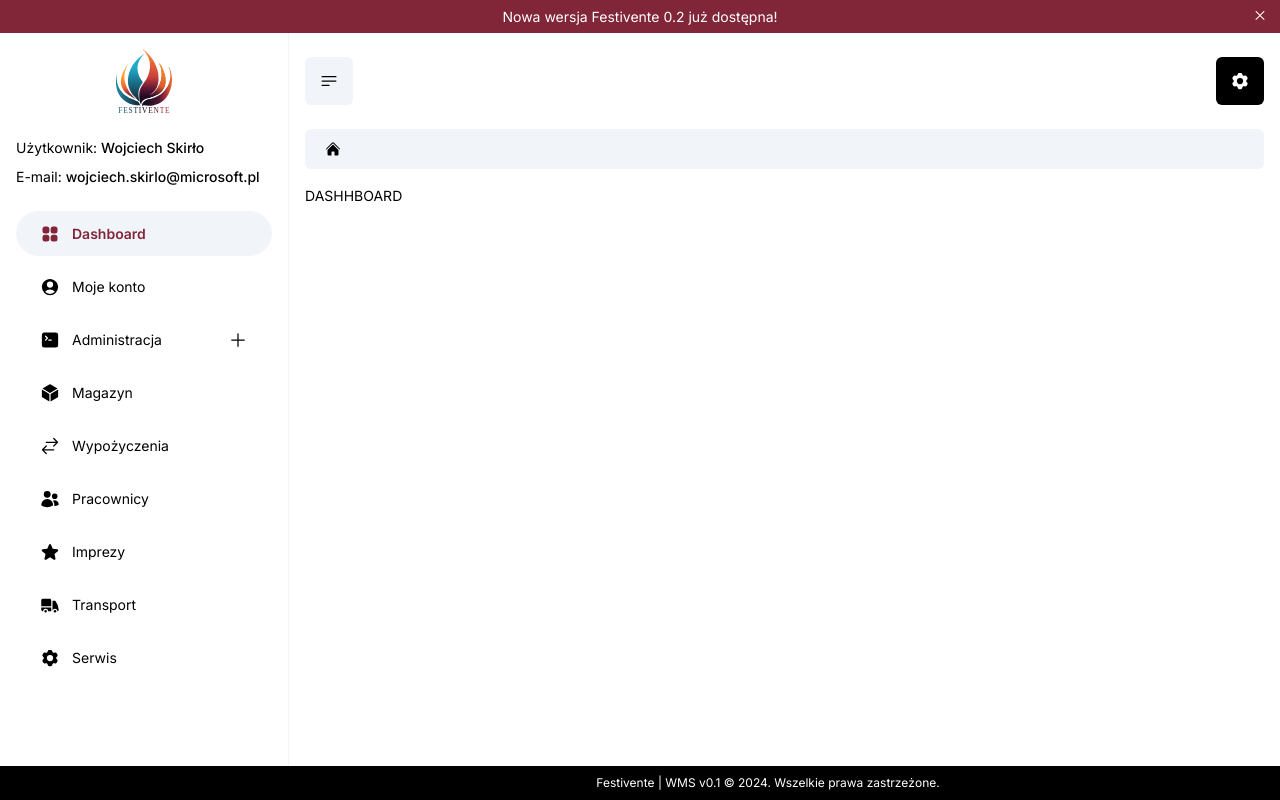
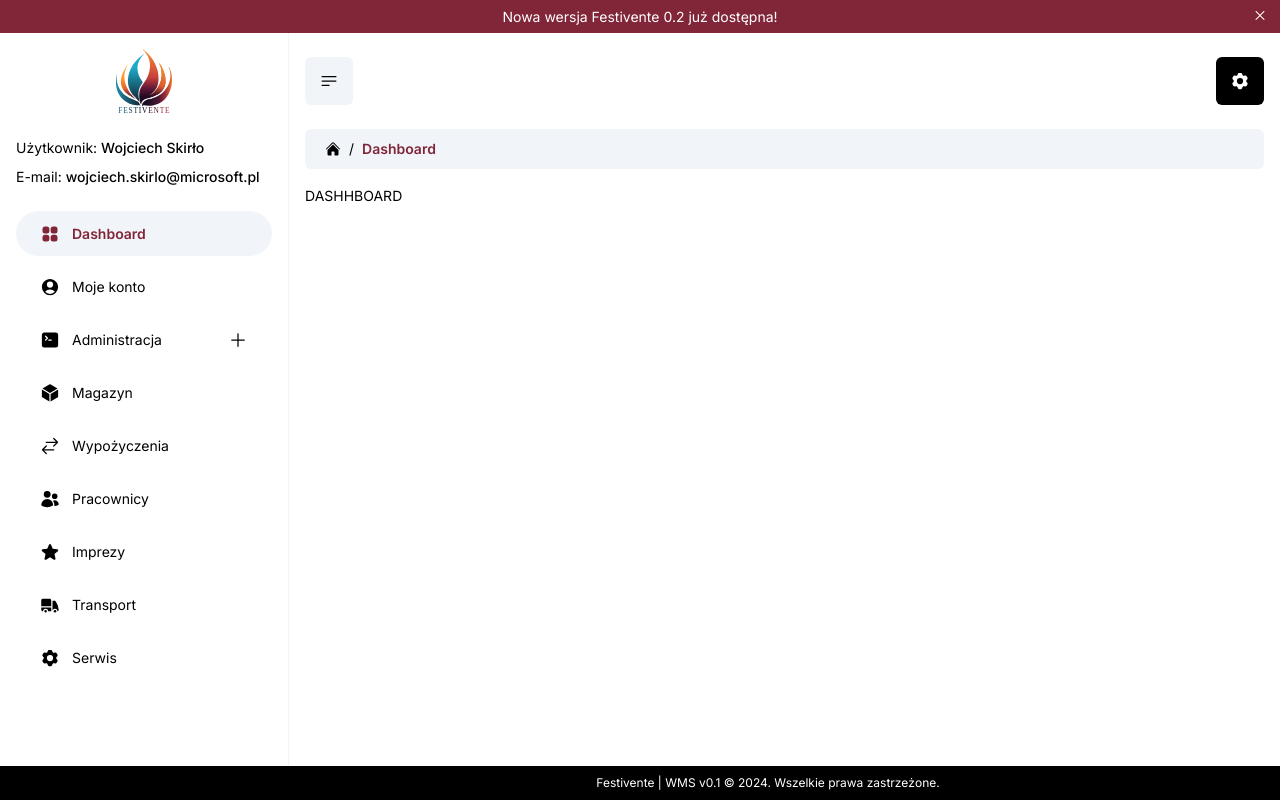
Before and after one commit to wmw-technologies/festivente-client, a Next.js app: page /dashboard in a window 1280 px wide. Shown: the top 800 px of the page. Built offline with nearby package versions, Linux system fonts and the light colour scheme.

Commit message:
feat: handle breadcrumb

```diff
--- a/src/components/System/Breadcrumb/index.module.scss
+++ b/src/components/System/Breadcrumb/index.module.scss
@@ -32,6 +32,14 @@
       align-items: center;
       line-height: 1.25rem;
       color: unset;
+      text-decoration: none;
+    }
+
+    &:last-child {
+      a {
+        color: var(--f-primary);
+        font-weight: 600;
+      }
     }
   }
 }
--- a/src/components/System/Breadcrumb/index.tsx
+++ b/src/components/System/Breadcrumb/index.tsx
@@ -1,23 +1,51 @@
+'use client';
+
+import { useState, useCallback } from 'react';
+import { usePathname } from 'next/navigation';
 import styles from './index.module.scss';
+import { SitemapItem } from '@/src/types';
+import { SITEMAP } from '@/src/sitemap';
 import Link from 'next/link';
 import UIIcon from '@/src/components/UI/Icon';
+import { useEffect } from 'react';
 
 export default function SystemBreadcrumb() {
-  const breadcrumbs: any[] = [];
+  const [breadcrumbs, setBreadcrumbs] = useState<SitemapItem[]>([]);
+  const pathName = usePathname();
+
+  const findBreadcrumbs = useCallback((items: SitemapItem[], path: string): SitemapItem[] => {
+    for (const item of items) {
+      if (item.path === path) {
+        return [item];
+      }
+
+      if (item.children) {
+        const children = findBreadcrumbs(item.children, path);
+        if (children.length) {
+          return [item, ...children];
+        }
+      }
+    }
+
+    return [];
+  }, []);
+
+  useEffect(() => {
+    const breadcrumbs = findBreadcrumbs(SITEMAP, pathName);
+    setBreadcrumbs(breadcrumbs);
+  }, [findBreadcrumbs, pathName]);
 
   return (
     <nav className={styles.nav}>
       <ol role="list">
         <li>
           <Link href="/">
-            <UIIcon name={'HomeIcon'} smaller />
+            <UIIcon name="HomeIcon" smaller />
           </Link>
         </li>
         {breadcrumbs.map((item, index) => (
           <li key={index}>
-            <Link href={item.route}>
-              <a>{item.name}</a>
-            </Link>
+            <Link href={item.path}>{item.name}</Link>
           </li>
         ))}
       </ol>
--- a/src/components/System/Footer/index.tsx
+++ b/src/components/System/Footer/index.tsx
@@ -1,9 +1,11 @@
 import styles from './index.module.scss';
 
 export default function SystemFooter() {
-    return (
-        <footer className={styles.footer}>
-            <div className={styles.container}>Festivente | WMS v0.1 © 2024. Wszelkie prawa zastrzeżone.</div>
-        </footer>
-    );
+  const year = new Date().getFullYear();
+
+  return (
+    <footer className={styles.footer}>
+      <div className={styles.container}>Festivente | WMS v0.1 © {year}. Wszelkie prawa zastrzeżone.</div>
+    </footer>
+  );
 }
--- a/src/components/System/Menu/index.tsx
+++ b/src/components/System/Menu/index.tsx
@@ -13,7 +13,7 @@ export default function SystemMenu() {
   const pathName = usePathname();
   const isMenuCollapsed = false;
 
-  const isActive = useCallback((path: string) => pathName.startsWith(path), [pathName]);
+  const isActive = (path: string) => pathName.startsWith(path);
   const handleChangeTab = useCallback((tab: string) => setOpenedTab((prev) => (prev === tab ? null : tab)), []);
 
   useEffect(() => {
@@ -26,7 +26,8 @@ export default function SystemMenu() {
         });
       }
     });
-  }, [isActive]);
+    // eslint-disable-next-line react-hooks/exhaustive-deps
+  }, []);
 
   return (
     <aside className={`${styles.sidebar} ${isMenuCollapsed ? styles.collapsed : styles.expanded}`}>
```
Also changed, not shown: src/sitemap.ts (+1 -8 lines), src/types/index.ts (+8 -1 lines).
